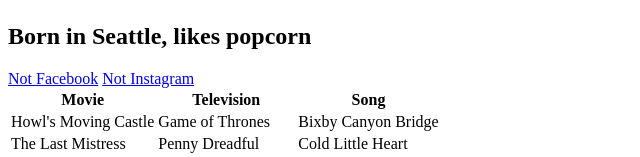
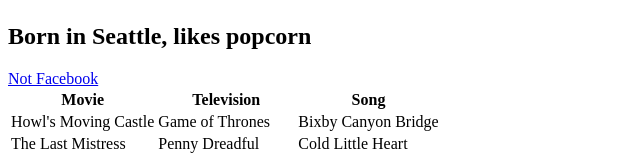
Before and after one commit to madelineseifert/madelineseifert.github.io, a plain HTML site: page index.html in a window 1280 px wide. Shown: the part 123-280 px from the top of the page, without its empty margins (0-640 px from the left). Drawn offline with Linux system fonts and the light colour scheme.

Commit message:
Update index.html

```diff
--- a/index.html
+++ b/index.html
@@ -10,7 +10,6 @@
   <img src="https://www.bettyandveronica.com/sites/default/files/shopify_images/1_Veronica_Lodge_Pin_COLOR_copy.jpg" alt=Veronica style="width:42px;height:42px;border:0;"/>
   <h2>Born in Seattle, likes popcorn</h2>
   <a href="https://access.cheminventory.net/locations.php">Not Facebook</a>
-  <a href="https://confluence.shielddx.com/display/MDev/2018-08-21+Fluidics+Project+Meeting">Not Instagram</a>
   <table>
       <tr>
           <th>Movie</th>
```
